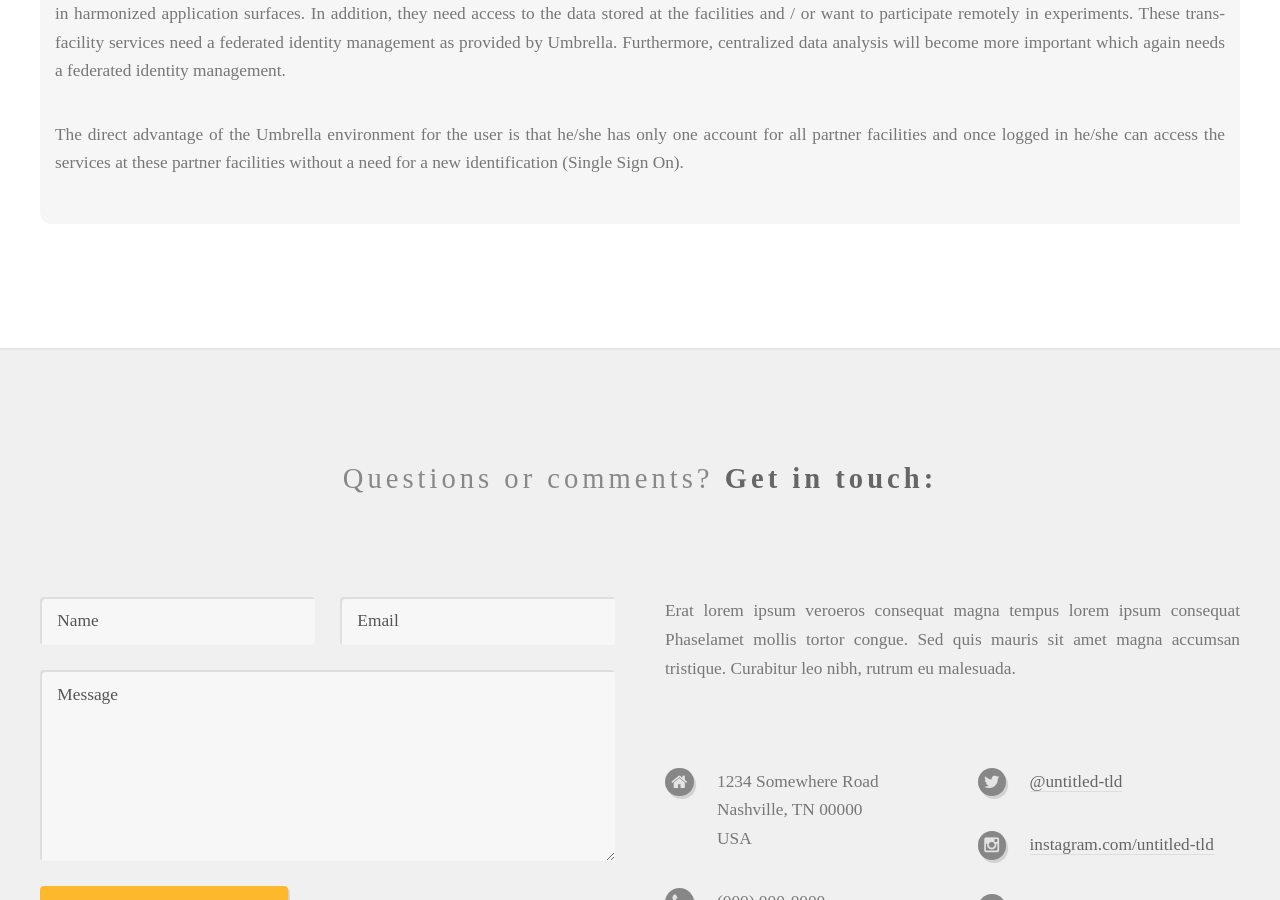
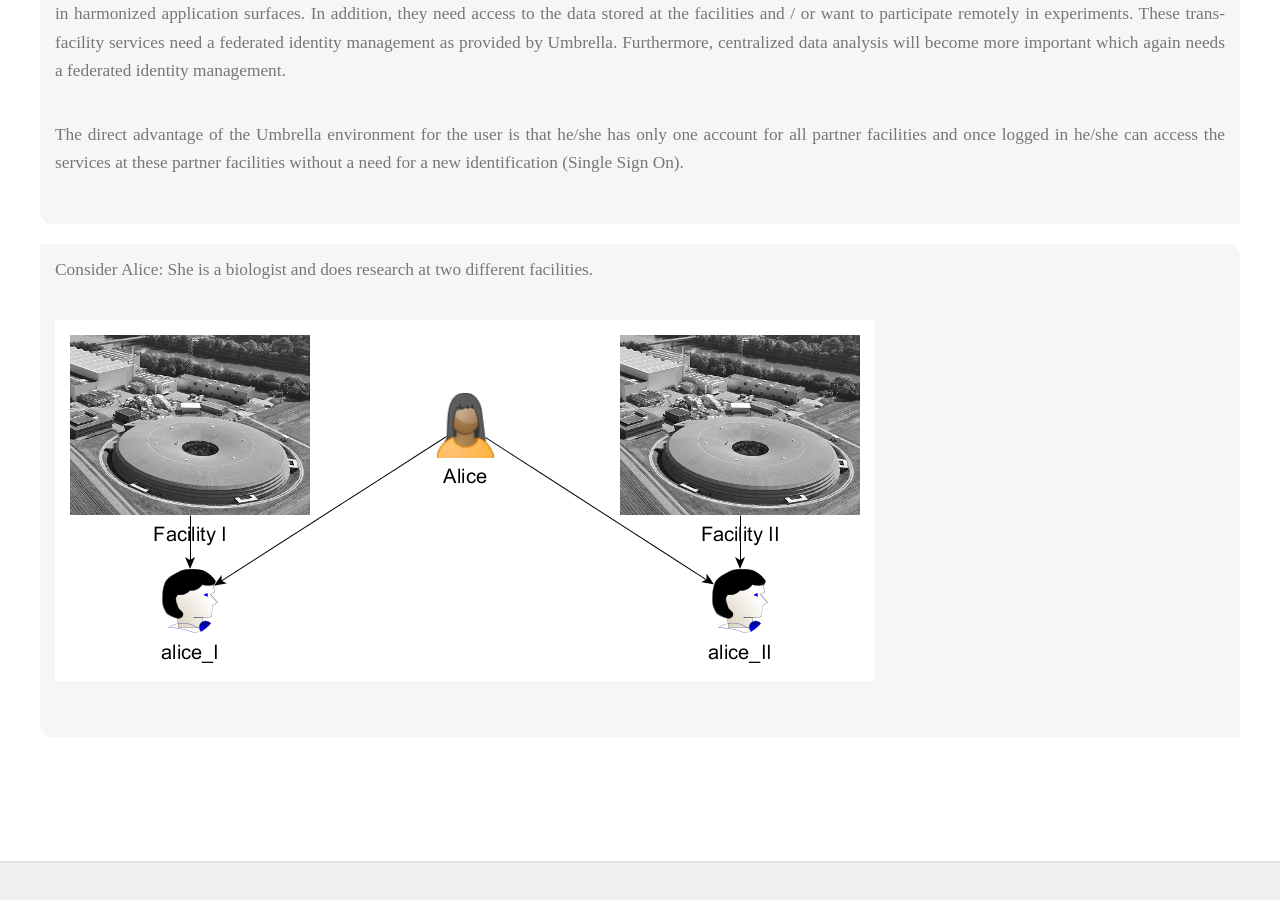
Before and after one commit to flowedback/flowedback.github.io, a Jekyll site: the page built from what.html, in a window 1280 px wide and 900 px high, scrolled down 621 px. Built offline with Jekyll 4.4.1, drawn with Linux system fonts in a browser that asks for light colours; some web fonts are replaced.

Commit message:
Update what.html

```diff
--- a/what.html
+++ b/what.html
@@ -7,3 +7,7 @@ layout: default
   <p>Users of the photon and neutron facilities constitute a large community (with 30’000+ visiting scientists in Europe alone). At the moment the management of the experiments including identity management is performed locally on site via Web-based User Office (WUO) tools. However, users perform experiments increasingly at different facilities, about 30% on the average, in some research fields even up to 40%. They want to minimize the corresponding administration load and are interested in harmonized application surfaces. In addition, they need access to the data stored at the facilities and / or want to participate remotely in experiments. These trans-facility services need a federated identity management as provided by Umbrella. Furthermore, centralized data analysis will become more important which again needs a federated identity management.</p>
   <p>The direct advantage of the Umbrella environment for the user is that he/she has only one account for all partner facilities and once logged in he/she can access the services at these partner facilities without a need for a new identification (Single Sign On).</p>
 </div>
+<div class="home bg">
+  <p>Consider Alice: She is a biologist and does research at two different facilities.</p>
+  <p><img src="images/Umbrella-UseCasePic1.png" /></p>
+</div>
```
